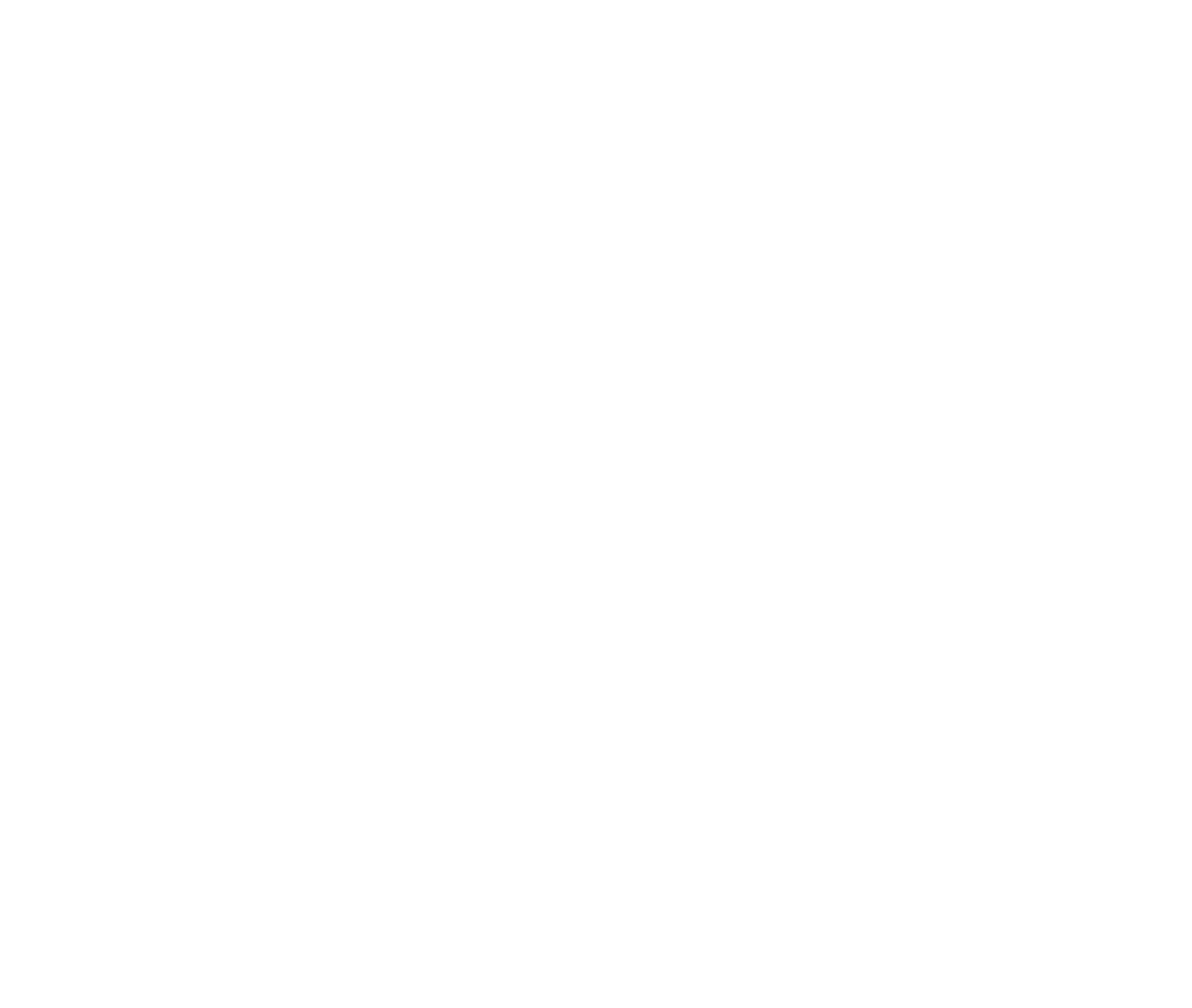
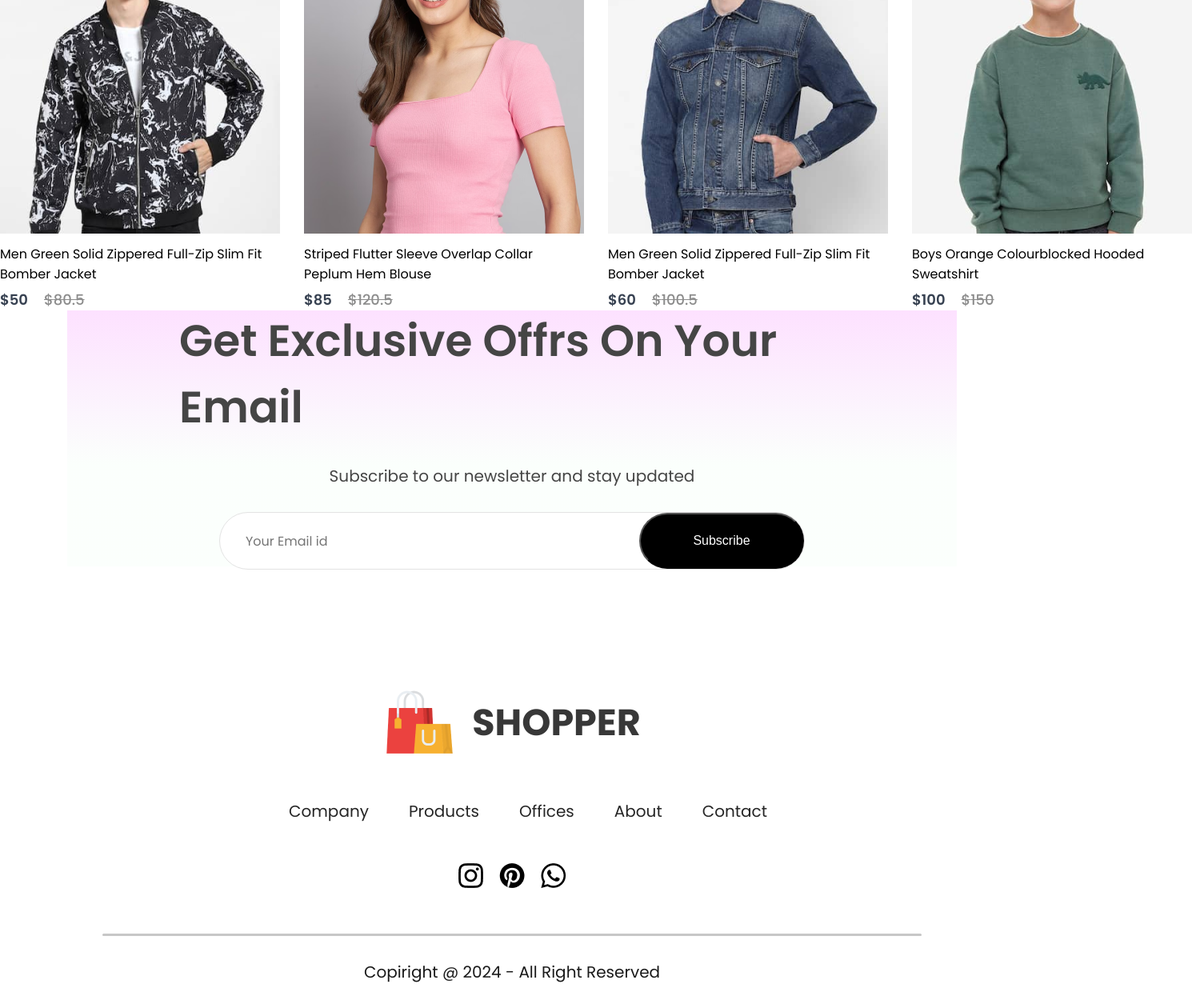
Before and after one commit to marinaivanovadev/E-commerce, a React (Create React App) app: page / in a window 1280 px wide. Shown: the part 3017-4277 px from the top of the page at 80% size, 1490 px wide, since content can reach past the window. Before the commit the page ends 2247 px from the top, so only its background shows below. Built offline with nearby package versions, Linux system fonts and the light colour scheme.

Commit message:
Update by Login page

```diff
--- a/src/App.js
+++ b/src/App.js
@@ -7,6 +7,10 @@
 import Product from './Pages/Product';
 import LoginSignup from './Pages/LoginSignup';
 import Cart from './Pages/Cart';
+import Footer from './Components/Footer/Footer';
+import mens_banner from './Components/Assets/banner_mens.png';
+import womens_banner from './Components/Assets/banner_women.png';
+import kids_banner from './Components/Assets/banner_kids.png';
 
 function App() {
   return (
@@ -15,15 +19,16 @@
 			<Navbar />
 			<Routes>
 				<Route path='/' element={<Shop />} />
-				<Route path='/mens' element={<ShopCategory category="mens"/>} />
-				  <Route path='/womens' element={<ShopCategory category="womens" />} />
-				  <Route path='/kids' element={<ShopCategory category="kid" />} />
+				  <Route path='/mens' element={<ShopCategory banner={mens_banner} category="men"/>} />
+				  <Route path='/womens' element={<ShopCategory banner={womens_banner} category="women"/>} />
+				  <Route path='/kids' element={<ShopCategory banner={kids_banner} category="kid"/>} />
 				  <Route path='/product' element={<Product />}>
 					  <Route path=':productId' element={<Product />} />
 				  </Route>
 				  <Route path='/cart' element={<Cart />} />
 				  <Route path='/login' element={<LoginSignup />} />
-			</Routes>
+			  </Routes>
+			  <Footer />
 		</BrowserRouter>
     </div>
   );
--- /dev/null
+++ b/src/Components/Footer/Footer.css
@@ -0,0 +1,54 @@
+.footer{
+	display: flex;
+	flex-direction: column;
+	justify-content: center;
+	align-items: center;
+	gap: 50px;
+}
+.footer-logo{
+	display: flex;
+	align-items: center;
+	gap: 20px;
+}
+.footer-logo p{
+	color: #383838;
+	font-size: 46px;
+	font-weight: 700;
+}
+.footer-links{
+	display: flex;
+	list-style: none;
+	gap: 50px;
+	color: #252525;
+	font-size: 20px;
+}
+.footer-links li{
+	cursor: pointer;
+}
+.footer-social-icon{
+	display: flex;
+	gap: 20px;
+}
+.footer-icons-container{
+	padding: 10px;
+	padding-bottom: 6px;
+	background: #fbfbfb;
+	border: 1px solid #ebebeb;
+}
+.footer-copyright{
+	display: flex;
+	flex-direction: column;
+	align-items: center;
+	gap: 30px;
+	width: 100%;
+	margin-bottom: 30px;
+	color: #1a1a1a;
+	font-size: 20px;
+}
+.footer-copyright hr{
+	width: 80%;
+	border: none;
+	border-radius: 10px;
+	height: 3px;
+	background: #c7c7c7;
+}
--- /dev/null
+++ b/src/Components/Footer/Footer.jsx
@@ -0,0 +1,41 @@
+import React from 'react';
+import './Footer.css';
+import footer_logo from '../Assets/logo_big.png';
+import instagram_icon from '../Assets/instagram_icon.png';
+import pintester_icon from '../Assets/pintester_icon.png';
+import whatsapp_icon from '../Assets/whatsapp_icon.png';
+
+const Footer = ()=> {
+	return (
+		<div className='footer'>
+			<div className="footer-logo">
+				<img src={footer_logo} alt="" />
+				<p>SHOPPER</p>
+			</div>
+			<ul className="footer-links">
+				<li>Company</li>
+				<li>Products</li>
+				<li>Offices</li>
+				<li>About</li>
+				<li>Contact</li>
+			</ul>
+			<div className="footer-social-icon">
+				<div className="footer-icon-container">
+					<img src={instagram_icon} alt="" />
+				</div>
+				<div className="footer-icon-container">
+					<img src={pintester_icon} alt="" />
+				</div>
+				<div className="footer-icon-container">
+					<img src={whatsapp_icon} alt="" />
+				</div>
+			</div>
+			<div className="footer-copyright">
+				<hr />
+				<p>Copiright @ 2024 - All Right Reserved</p>
+			</div>
+		</div>
+	);
+}
+
+export default Footer;
--- /dev/null
+++ b/src/Components/NewCollections/NewCollections.css
@@ -0,0 +1,24 @@
+.new-collections{
+	display: flex;
+	flex-direction: column;
+	align-items: center;
+	gap: 10px;
+	margin-bottom: 100px;
+}
+.new-collections h1{
+	color: #171717;
+	font-size: 50px;
+	font-weight: 600;
+}
+.new-collections hr{
+	width: 200px;
+	height: 6px;
+	border-radius: 10px;
+	background: #252525;
+}
+.collections{
+	display: grid;
+	grid-template-columns: 1fr 1fr 1fr 1fr;
+	margin-top: 50px;
+	gap: 30px;
+}
--- /dev/null
+++ b/src/Components/NewCollections/NewCollections.jsx
@@ -0,0 +1,21 @@
+import React from 'react';
+import './NewCollections.css';
+import new_collection from '../Assets/new_collections';
+import Item from '../Item/Item';
+
+const NewCollections =() => {
+	return (
+		<div className='new_collections'>
+			<h1>NEW COLLECTIONS</h1>
+			<hr />
+			<div className='collections'>
+				{new_collection.map((item,i) => {
+					return <Item key={i} id={item.id} name={item.name} image={item.image} new_price={item.new_price} old_price={item.old_price} />
+				})}
+
+			</div>
+		</div>
+	);
+}
+
+export default NewCollections;
--- /dev/null
+++ b/src/Components/NewsLetter/NewsLetter.css
@@ -0,0 +1,51 @@
+.newsletter{
+	width: 65%;
+	height: 40vh;
+	display: flex;
+	flex-direction: column;
+	align-items: center;
+	justify-content: center;
+	margin: auto;
+	padding: 0px 140px;
+	margin-bottom: 150px;
+	background: linear-gradient(180deg, #fde1ff 0%, #e1ffea22 60%);
+	gap: 30px;
+}
+.newsletter h1{
+	color: #454545;
+	font-size: 55px;
+	font-weight: 600;
+}
+.newsletter p{
+	color: #454545;
+	font-size: 20px;
+}
+.newsletter div{
+	display: flex;
+	align-items: center;
+	justify-content: space-between;
+	background: white;
+	width: 730px;
+	height: 70px;
+	border-radius: 80px;
+	border: 1px solid #e3e3e3;
+}
+.newsletter input{
+	width: 500px;
+	margin-left: 30px;
+	border: none;
+	outline: none;
+	color: #616161;
+	font-family: Poppins;
+	font-size: 16px;
+}
+.newsletter div button{
+	width: 210px;
+	height: 70px;
+	border-radius: 80px;
+	background: black;
+	color: white;
+	font-size: 16px;
+	cursor: pointer;
+
+}
--- /dev/null
+++ b/src/Components/NewsLetter/NewsLetter.jsx
@@ -0,0 +1,17 @@
+import React from 'react';
+import './NewsLetter.css'
+
+const NewsLetter = () => {
+	return (
+		<div className='newsletter'>
+			<h1>Get Exclusive Offrs On Your Email</h1>
+			<p>Subscribe to our newsletter and stay updated</p>
+			<div>
+				<input type="email" placeholder='Your Email id' />
+				<button>Subscribe</button>
+			</div>
+		</div>
+	);
+}
+
+export default NewsLetter;
--- /dev/null
+++ b/src/Context/ShopContext.jsx
@@ -0,0 +1,15 @@
+import React, { createContext } from "react";
+import all_product from "../Components/Assets/all_product";
+
+export const ShopContext = createContext(null);
+
+const ShopContextProvider = (props) => {
+	const contextValue = {all_product};
+
+	return (
+		<ShopContext.Provider value={contextValue}>
+			{props.children}
+		</ShopContext.Provider>
+	)
+}
+export default ShopContextProvider;
--- /dev/null
+++ b/src/Pages/CSS/ShopCategory.css
@@ -0,0 +1,38 @@
+.shopcategory-banner{
+	display: block;
+	margin: 30px auto;
+	width: 85%;
+}
+.shopcategory-indexSort{
+	display: flex;
+	margin: 0px 170px;
+	justify-content: space-between;
+	align-items: center;
+}
+.shopcategory-sort{
+	padding: 10px 20px;
+	border-radius: 40px;
+	border: 1px solid #888;
+}
+.shopcategory-indexSort p span{
+	font-weight: 600;
+}
+.shopcategory-products{
+	margin: 20px 170px;
+	display: grid;
+	grid-template-columns: 1fr 1fr 1fr 1fr;
+	row-gap: 80px;
+}
+.shopcategory-loadmore{
+	display: flex;
+	justify-content: center;
+	align-items: center;
+	margin: 150px auto;
+	width: 233px;
+	height: 69px;
+	border-radius: 75px;
+	background: #ededed;
+	color: #787878;
+	font-size: 18px;
+	font-weight: 500;
+}
--- a/src/Pages/Shop.jsx
+++ b/src/Pages/Shop.jsx
@@ -2,6 +2,10 @@
 import Hero from "../Components/Hero/hero";
 import Popular from "../Components/Popular/Popular";
 import Offers from "../Components/Offers/Offers";
+import NewCollections from "../Components/NewCollections/NewCollections";
+import NewsLetter from "../Components/NewsLetter/NewsLetter";
+
+
 
 const Shop = () => {
 	return (
@@ -9,6 +13,8 @@
 			<Hero />
 			<Popular />
 			<Offers />
+			<NewCollections />
+			<NewsLetter />
 		</div>
 	)
 }
--- a/src/Pages/ShopCategory.jsx
+++ b/src/Pages/ShopCategory.jsx
@@ -1,9 +1,36 @@
-import React from 'react';
+import React, { useContext } from 'react';
+import './CSS/ShopCategory.css'
+import { ShopContext } from '../Context/ShopContext';
+import dropdown_icon from '../Components/Assets/dropdown_icon.png';
+import Item from '../Components/Item/Item';
 
-const ShopCategory = () => {
+const ShopCategory = (props) => {
+	const { all_product } = useContext(ShopContext);
 	return (
-		<div>
+		<div className='shop-category'>
+			<img className='shopcategory-banner' src={props.banner} alt="" />
 
+			<div className="shopcategory-indexSort">
+				<p>
+					<span>Showing 1-12</span> out of 36 products
+				</p>
+				<div className="shopcategory-sort">
+					Sort by <img src={dropdown_icon} alt="" />
+				</div>
+				</div>
+			<div className="shopcategory-products">
+					{all_product.map((item,i)=>{
+						if (props.category===item.category) {
+							return <Item key={i} id={item.id} name={item.name} image={item.image} new_price={item.new_price} old_price={item.old_price} />
+						}
+						else {
+							return null;
+						}
+					})}
+				</div>
+			<div className="shopcategory-loadmore">
+					Explore More
+				</div>
 		</div>
 	);
 }
--- a/src/index.js
+++ b/src/index.js
@@ -3,12 +3,15 @@
 import './index.css';
 import App from './App';
 import reportWebVitals from './reportWebVitals';
+import ShopContextProvider from './Context/ShopContext';
 
 const root = ReactDOM.createRoot(document.getElementById('root'));
 root.render(
-  <React.StrictMode>
-    <App />
-  </React.StrictMode>
+	<React.StrictMode>
+		<ShopContextProvider>
+			<App />
+		</ShopContextProvider>
+    </React.StrictMode>
 );
 
 // If you want to start measuring performance in your app, pass a function
```
